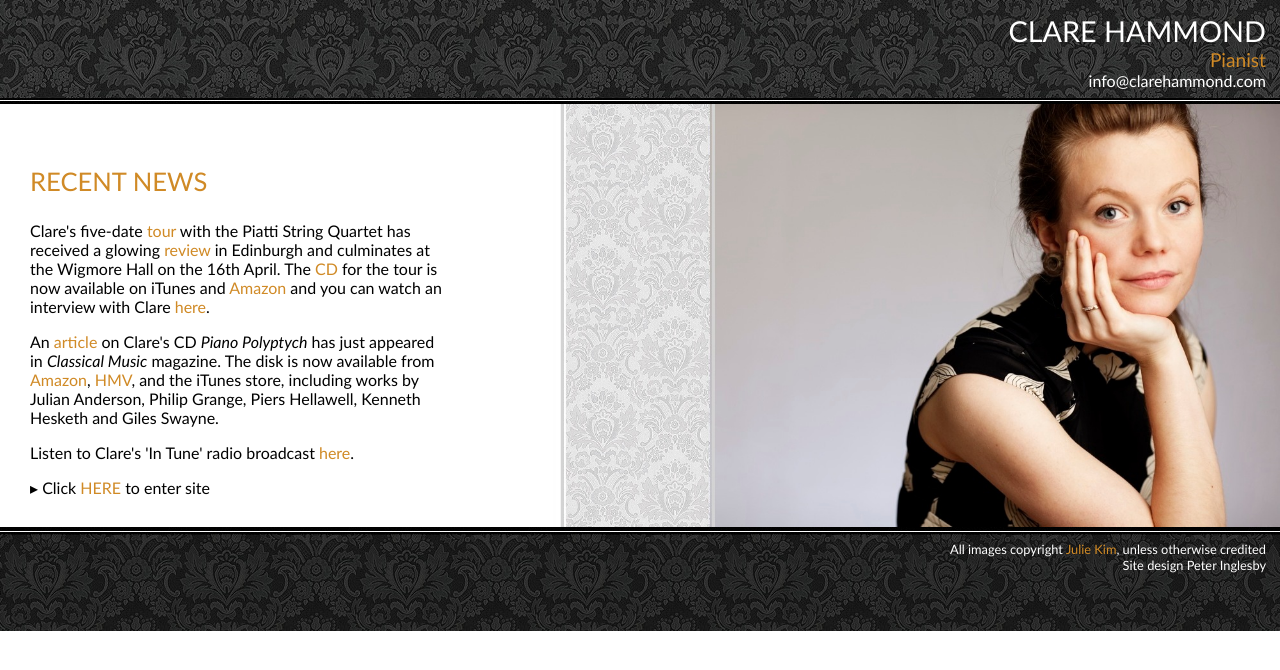
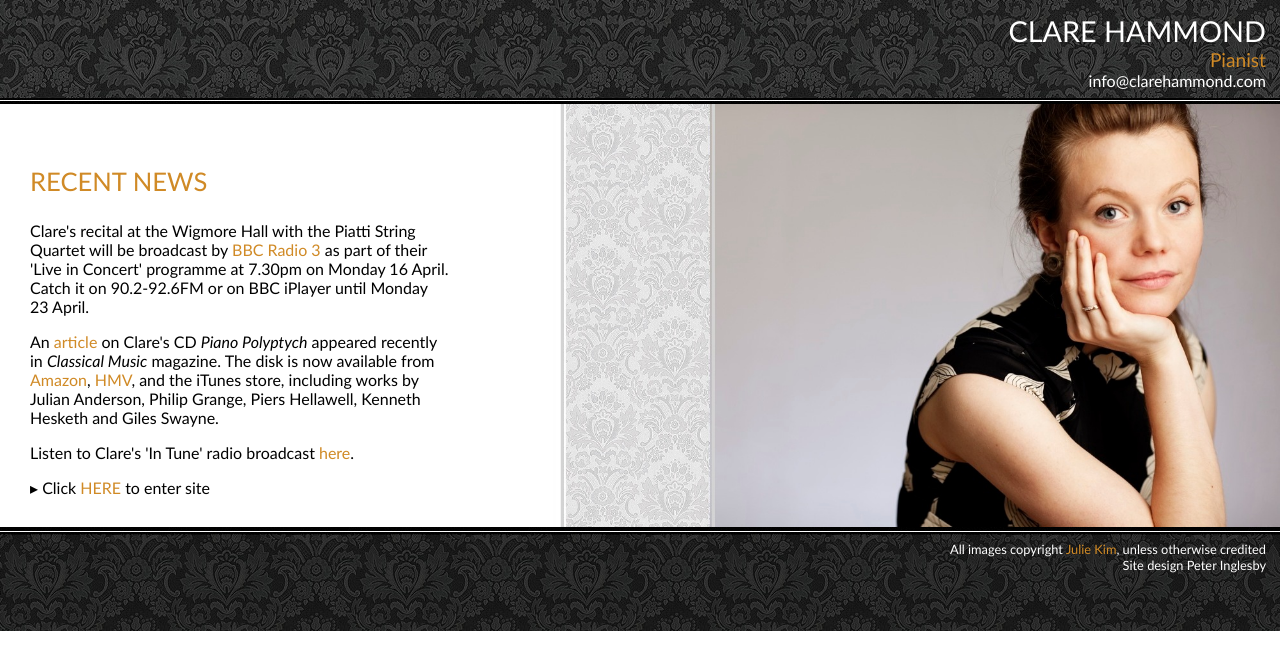
Before and after one commit to hammonc/clarehammond.com, a Jekyll site: the page built from index.html, in a window 1280 px wide. Shown: the top 670 px of the page. Built offline with Jekyll 4.4.1, drawn with Linux system fonts in a browser that asks for light colours.

Commit message:
index update

```diff
--- a/index.html
+++ b/index.html
@@ -7,11 +7,10 @@
 </div>
 <div id="news">
   <h3 class="page-heading">RECENT NEWS</h3>
-<p>Clare's five-date <a href="http://www.fctr.co.uk/futureclassics/index.html"target="_blank">tour</a> with the Piatti String Quartet has received a glowing <a href="http://www.heraldscotland.com/classical/reviews/piatti-quartetclare-hammond-queens-hall-edinburgh.16881545" target="_blank">review</a> in Edinburgh and culminates at the Wigmore Hall on the 16th April. The <a href="liszt.html" class="popupwindow"
-    rel="height:600,width:600,scrollbars:1,status:1,resizable:0">CD</a> for the tour is now available on iTunes and <a href="http://www.amazon.co.uk/Future-Classics/dp/B007FG5TNK/ref=sr_shvl_album_1?ie=UTF8&qid=1330635811&sr=301-1">Amazon</a>  and you can watch an interview with Clare <a href="interview.html" class="popupwindow"
-    rel="height:750,width:550,scrollbars:1,status:1,resizable:0">here</a>.</p>
 
-<p>An <a href="resources/article.jpg" target="_blank">article</a> on Clare's CD <em>Piano Polyptych</em> has just appeared in <em>Classical Music</em> magazine. The disk is now available from <a href="http://www.amazon.co.uk/Piano-Polyptych-Julian-Anderson-Hellawell/dp/B006JFZU3W" target="_blank">Amazon</a>, <a href="http://hmv.com/hmvweb/displayProductDetails.do?sku=321875" target="_blank">HMV</a>, and the iTunes store, including works by Julian Anderson, Philip Grange, Piers Hellawell, Kenneth Hesketh and Giles Swayne.</p>
+<p>Clare's recital at the Wigmore Hall with the Piatti String Quartet will be broadcast by <a href="http://www.bbc.co.uk/radio3/"target="_blank">BBC Radio 3</a> as part of their 'Live in Concert' programme at 7.30pm on Monday 16 April. Catch it on 90.2-92.6FM or on BBC iPlayer until Monday 23 April.</p>
+
+<p>An <a href="resources/article.jpg" target="_blank">article</a> on Clare's CD <em>Piano Polyptych</em> appeared recently in <em>Classical Music</em> magazine. The disk is now available from <a href="http://www.amazon.co.uk/Piano-Polyptych-Julian-Anderson-Hellawell/dp/B006JFZU3W" target="_blank">Amazon</a>, <a href="http://hmv.com/hmvweb/displayProductDetails.do?sku=321875" target="_blank">HMV</a>, and the iTunes store, including works by Julian Anderson, Philip Grange, Piers Hellawell, Kenneth Hesketh and Giles Swayne.</p>
 
   <p>Listen to Clare's 'In Tune' radio broadcast <a href="http://www.clarehammond.com/in-tune.html" target="_blank">here</a>.</p>
 
```
